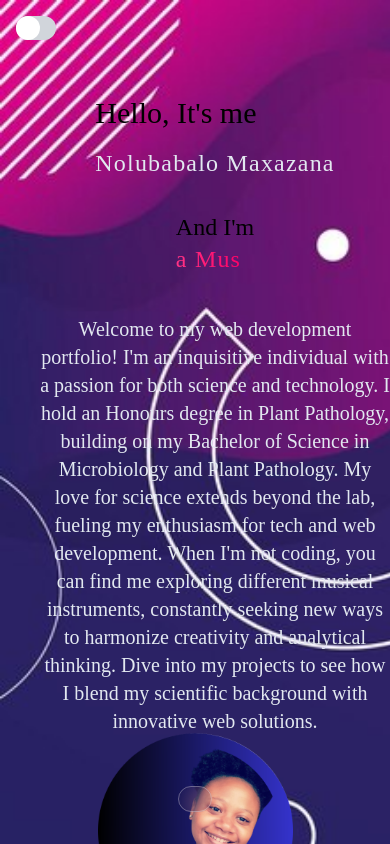
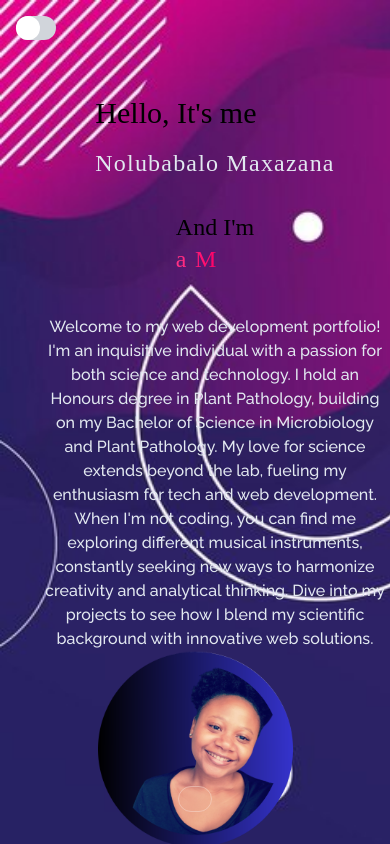
Before and after one commit to Nolu-M/nolu-portfolio, a React (Vite) app: page / in a window 390 px wide. Shown: the top 844 px of the page. Built offline with nearby package versions, Linux system fonts and the light colour scheme; a web font is replaced by a local one.

Commit message:
intro paragraph

```diff
--- a/src/components/Introduction.jsx
+++ b/src/components/Introduction.jsx
@@ -11,7 +11,7 @@ const Introduction = () => {
 
                 {/*content section*/}
                 <div className="w-full h-full flex flex-col items-center
-                lg:items-start justify-center gap-4 pl-10 mt-8">
+                    lg:items-start justify-center gap-4 pl-10 mt-8">
                     <h2 className="text-3xl lg:text-4xl text-black">Hello, It&apos;s me
                         <span className="block tracking-wider text-2xl lg:text-4xl mt-4 text-slate-200">
                             {" "}
@@ -26,7 +26,7 @@ const Introduction = () => {
                         words={["a Developer..","a Scientist..", "a Musician..", "and a Web Designer.."]}/>
                     </h2>
 
-                    <p className="text-xl text-slate-200 mt-6 text-center lg:text-left">
+                    <p className="raleway-bold text-l text-slate-200 mt-6 text-center lg:text-left">
                     Welcome to my web development portfolio! I&apos;m an inquisitive individual with a passion for both science and technology.
                     I hold an Honours degree in Plant Pathology, building on my Bachelor of Science in Microbiology and Plant Pathology.
                     My love for science extends beyond the lab, fueling my enthusiasm for tech and web development.
@@ -38,7 +38,7 @@ const Introduction = () => {
 
                 {/*Hero image section*/}
                 <div className="w-full h-full flex items-start justify-center
-                lg:item-center">
+                    lg:item-center">
                     <motion.img
                     initial={{y : 0}}
                     animate ={{ y : [-10, 10, -10]}}
--- a/src/index.css
+++ b/src/index.css
@@ -1,6 +1,6 @@
 @import './themes.css';
 @import url('https://fonts.googleapis.com/css?family=Croissant+One:regular');
-
+@import url('https://fonts.googleapis.com/css2?family=Raleway:ital,wght@0,100..900;1,100..900&display=swap');
 
 @tailwind base;
 @tailwind components;
--- a/tailwind.config.js
+++ b/tailwind.config.js
@@ -18,7 +18,27 @@ export default {
         texlight: "#a7a7a7",
         bgPrimary: "#020010",
       },
+      fontFamily: {
+        'raleway-bold': ['"Raleway"', 'sans-serif'],
+      },
+      fontWeight: {
+        '700': 700,
+      },
+      fontOpticalSizing: {
+        auto: 'auto',
+      },
     },
   },
-  plugins: [],
+  plugins: [
+    function ({ addUtilities }) {
+      addUtilities({
+        '.raleway-bold': {
+          fontFamily: '"Raleway", sans-serif',
+          fontOpticalSizing: 'auto',
+          fontWeight: 500,
+          fontStyle: 'normal',
+        },
+      });
+    },
+  ],
 }
```
